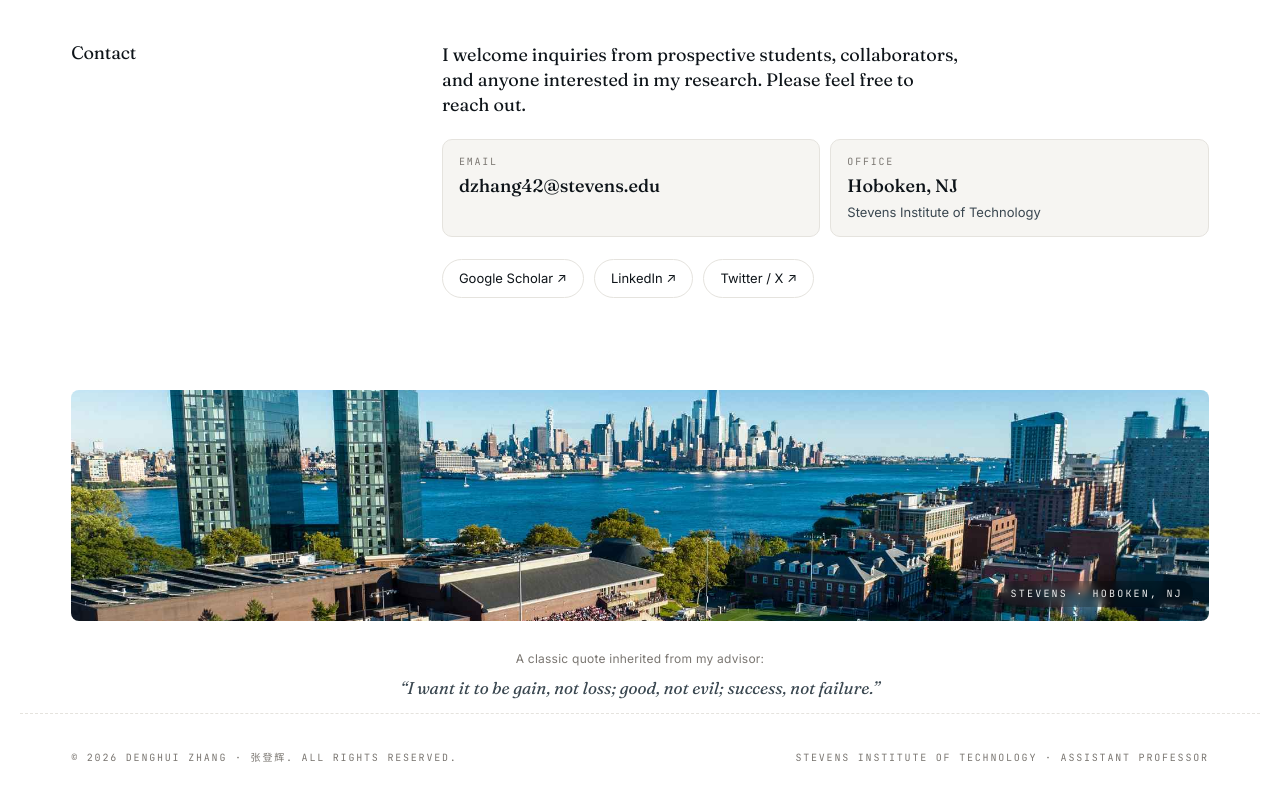
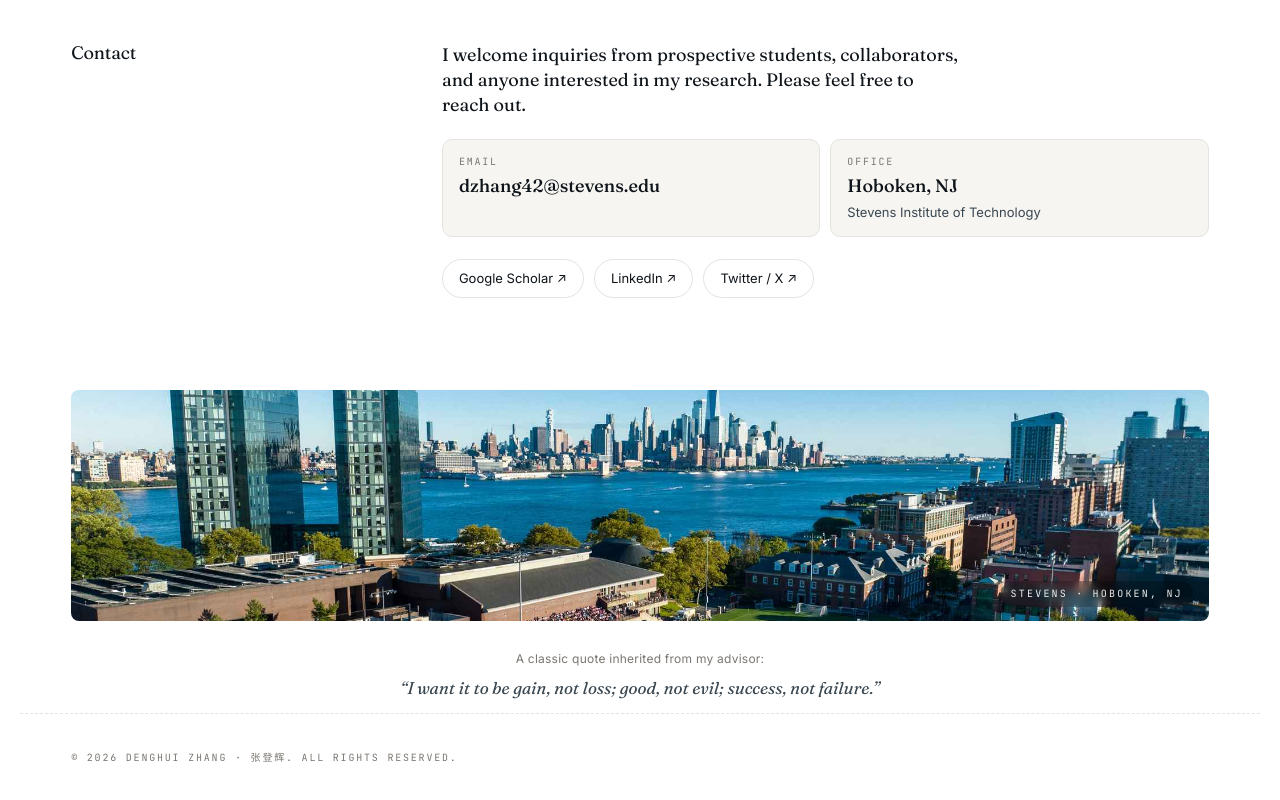
Before and after one commit to denghui-research/denghui-research.github.io, a plain HTML site: page index.html in a window 1280 px wide. Shown: the part 11195-11995 px from the top of the page. Drawn offline with Linux system fonts and the light colour scheme.

Commit message:
Remove affiliation line from footer

```diff
--- a/index.html
+++ b/index.html
@@ -1858,7 +1858,6 @@ footer a:hover { color: var(--accent); }
 
 <footer>
   <span>&copy; 2026 Denghui Zhang &middot; 张登辉. All rights reserved.</span>
-  <span>Stevens Institute of Technology &middot; Assistant Professor</span>
 </footer>
 
 <script>
```
